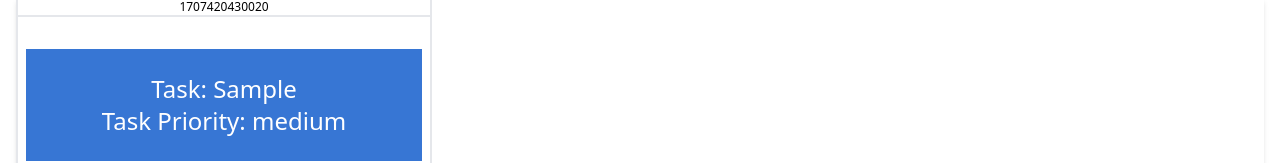
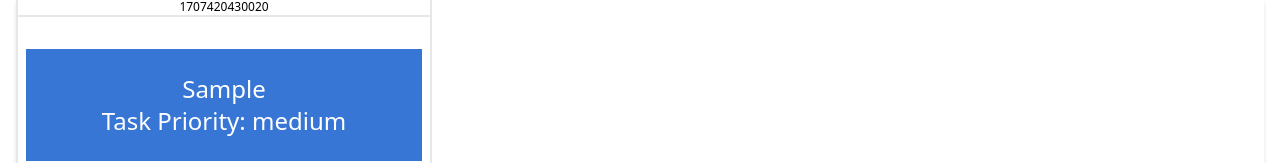
Before and after one commit to shapna-akter/Qtec-Task, a Next.js app: page /todoList in a window 1280 px wide. Both pictures are taken after typing "Sample" into the empty fields and a click on the button "Add Task". Shown: the part 237-400 px from the top of the page. Built offline with nearby package versions, Linux system fonts and the light colour scheme.

Commit message:
done: task completed or not

```diff
--- a/src/app/todoList/page.js
+++ b/src/app/todoList/page.js
@@ -21,7 +21,11 @@ const TodoList = () => {
         setTasks((prevTasks) => [...prevTasks, taskToAdd]);
         setNewTask('');
     };
-
+    const toggleTaskStatus = (taskId) => {
+        setTasks((prevTasks) =>
+            prevTasks.map((task) => (task.id === taskId ? { ...task, completed: !task.completed } : task))
+        );
+    };
     const deleteTask = (taskId) => {
         console.log(taskId);
         setTasks((prevTasks) => prevTasks.filter((task) => task.id !== taskId));
@@ -68,13 +72,17 @@ const TodoList = () => {
                                     </div>
                                     <div className="card-body px-2">
                                         <div className="bg-[#3776D4] text-base-100 py-6 px-2 text-center text-2xl">
-                                            <p>Task: {task?.text}</p>
+                                            <p className={`${task.completed ? 'line-through' : ''}`}>
+                                                {task.text}
+                                            </p>
                                             <p>Task Priority: {task?.priority}</p>
                                         </div>
                                         <div className='flex items-center justify-center gap-2'>
                                             <input
                                                 type="checkbox"
                                                 className='checkbox  checkbox-md checkbox-primary'
+                                                checked={task.completed}
+                                                onChange={() => toggleTaskStatus(task.id)}
 
                                             />
 
```
